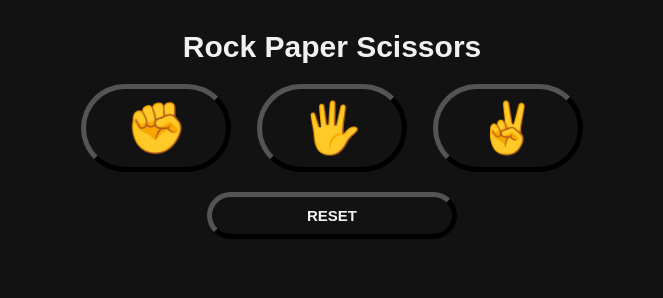
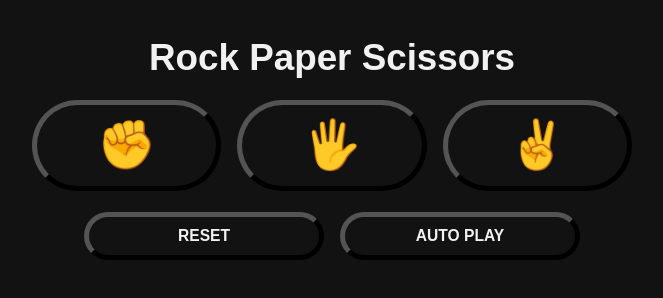
Before and after one commit to BGInstinct/rock_paper_scissors, a plain HTML site: page main.html in a window 1280 px wide. Shown: the whole page, without its empty margins (308-971 px from the left). Drawn offline with Linux system fonts and the light colour scheme.

Commit message:
version 1.1

```diff
--- a/main.css
+++ b/main.css
@@ -3,41 +3,45 @@ body {
   background-color: #121212;
   color: #f1f1f1;
 }
-button::after {
-  opacity: 0.6;
-}
+
 .title {
   text-align: center;
-  font-size: 30px;
+  font-size: 230%;
   font-weight: bold;
   color: #f1f1f1;
-  margin-bottom: 20px;
+  margin-bottom: 1%;
 }
+
 .paragraph-button {
   text-align: center;
 }
+
 .move-buttons {
-  font-size: 50px;
-  padding: 10px;
-  min-width: 150px;
+  font-size: 230%;
+  padding: 1%;
+  min-width: 15%;
   background-color: #121212;
   border-radius: 50px;
   border-width: 5px;
-  margin: 0px 10px;
+  margin: 0px 5px;
   cursor: pointer;
 }
+
 p {
   text-align: center;
-  font-size: 20px;
+  font-size: 130%;
 }
-.reset {
+
+.reset, .auto-play {
   text-align: center;
-  font-size: 15px;
+  font-size: 75%;
   font-weight: bold;
   color: #f1f1f1;
-  min-width: 250px;
+  min-width: 19%;
   padding: 10px;
   border-width: 5px;
   border-radius: 50px;
+  margin: 0px 5px;
   background-color: #121212;
+  cursor: pointer;
 }
--- a/main.html
+++ b/main.html
@@ -11,13 +11,13 @@
 <body>
   <p class="title"> Rock Paper Scissors </p>
   <p class="paragraph-button">
-    <button class="move-buttons" onclick="buttonRockPaperScissors('rock')">
+    <button class="move-buttons js-rock-button">
       ✊
     </button>
-    <button class="move-buttons" onclick="buttonRockPaperScissors('paper')">
+    <button class="move-buttons js-paper-button">
       🖐️
     </button>
-    <button class="move-buttons" onclick="buttonRockPaperScissors('scissors')">
+    <button class="move-buttons js-scissors-button">
       ✌️
     </button>
   </p>
@@ -25,8 +25,11 @@
   <p class="js-moves"></p>
   <p class="js-score"></p>
   <p>
-    <button class="reset" onclick="reset()">
+    <button class="reset js-reset-button">
       RESET
+    </button>
+    <button class="auto-play js-auto-play-button">
+      AUTO PLAY
     </button>
   </p>
 
--- a/main.js
+++ b/main.js
@@ -105,3 +105,29 @@ function reset () {
   document.querySelector('.js-moves').innerHTML = null;
   updateScore();
 }
+
+let isAutoPlaying = false;
+let intervalId;
+
+function autoplay() {
+  if (!isAutoPlaying) {
+    intervalId = setInterval(function() {
+      const player = pickComputerMove();
+      buttonRockPaperScissors(player);
+    }, 1000);
+    isAutoPlaying = true;
+  } else {
+    clearInterval(intervalId);
+    isAutoPlaying = false;
+  }
+}
+
+document.querySelector('.js-rock-button').addEventListener('click', () => {buttonRockPaperScissors('rock')});
+
+document.querySelector('.js-paper-button').addEventListener('click', () => {buttonRockPaperScissors('paper')});
+
+document.querySelector('.js-scissors-button').addEventListener('click', () => {buttonRockPaperScissors('scissors')});
+
+document.querySelector('.js-reset-button').addEventListener('click', reset);
+
+document.querySelector('.js-auto-play-button').addEventListener('click', autoplay);
```
